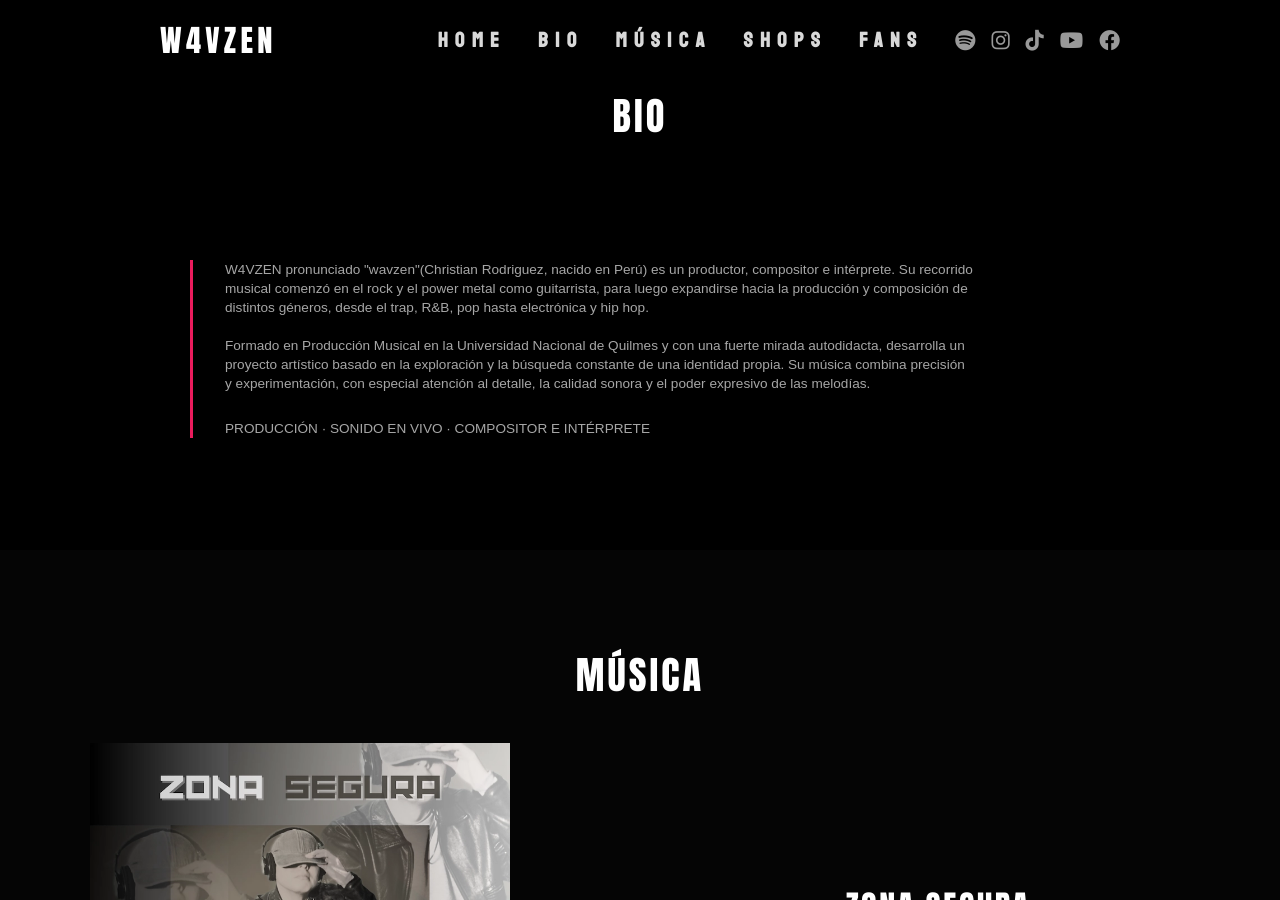
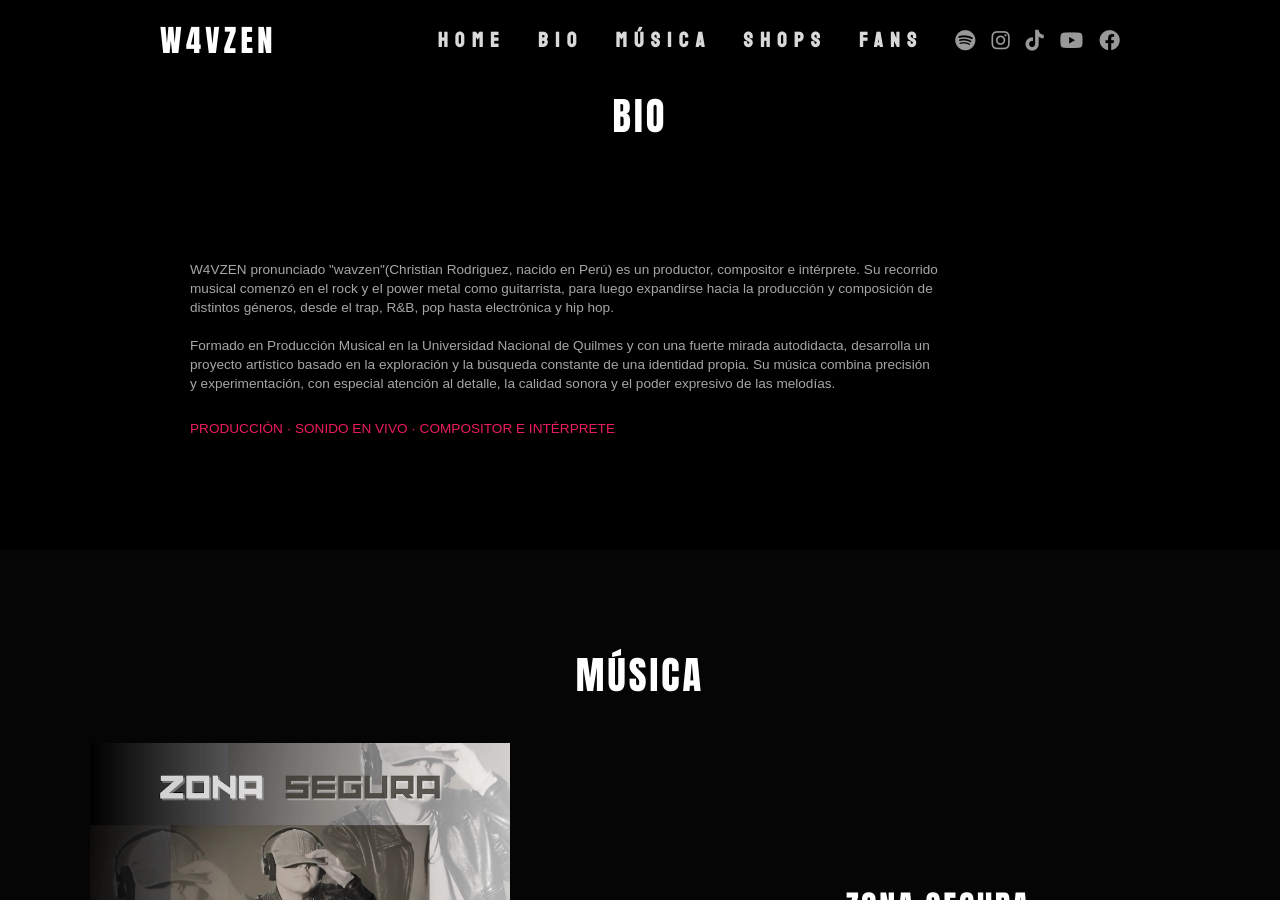
Before and after one commit to W4VZEN/w4vzen.github.io, a Jekyll site: the page built from index.html, in a window 1280 px wide and 900 px high, scrolled down 1025 px. Built offline with Jekyll 4.4.1, drawn with Linux system fonts in a browser that asks for light colours; some web fonts are replaced; comment, search, counter and statistics services are not loaded.

Commit message:
Update estilos.css

```diff
--- a/assets/css/estilos.css
+++ b/assets/css/estilos.css
@@ -81,7 +81,6 @@ body {
 }
 
 
-
 /* ===========================
    BIO
 =========================== */
@@ -116,25 +115,13 @@ body {
 
   display: flex;
   align-items: stretch;
-  gap: 2em;
 
   text-align: left;
 }
 
 
 /* ===========================
-   LÍNEA ROSA
-=========================== */
-
-.bio-line {
-  width: 3px;
-  min-width: 3px;
-  background: #eb1c5d;
-}
-
-
-/* ===========================
-   TEXTO
+   TEXTO BIO
 =========================== */
 
 .bio-text {
@@ -147,7 +134,7 @@ body {
 
 /* ===========================
    PÁRRAFOS BIO
-   =========================== */
+=========================== */
 
 .bio-text p {
   max-width: 750px;
@@ -169,7 +156,7 @@ body {
 
 /* ===========================
    FIRMA BIO
-   =========================== */
+=========================== */
 
 .bio-signature {
   display: inline-block;
@@ -180,13 +167,13 @@ body {
   font-size: 0.85em;
   font-weight: 400;
 
-  color: rgba(255,255,255,0.65);
+  color: #eb1c5d;
+
   line-height: 1.4;
   letter-spacing: normal;
 
   text-align: left;
 }
-
 
 
 
```
